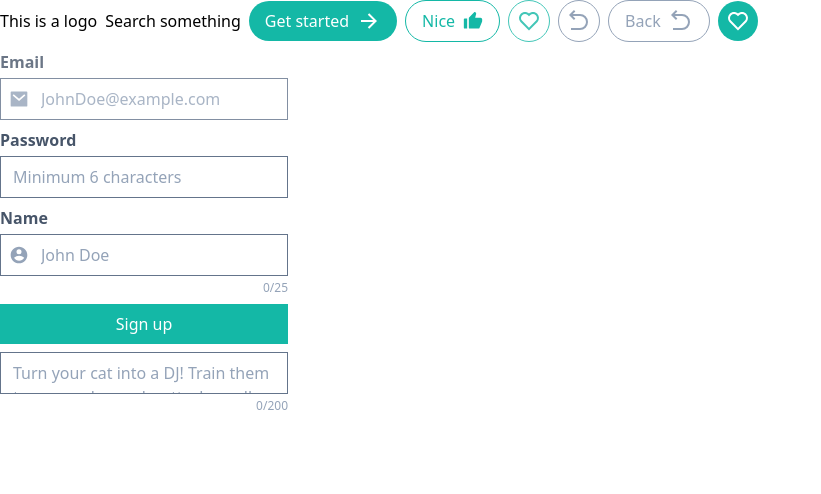
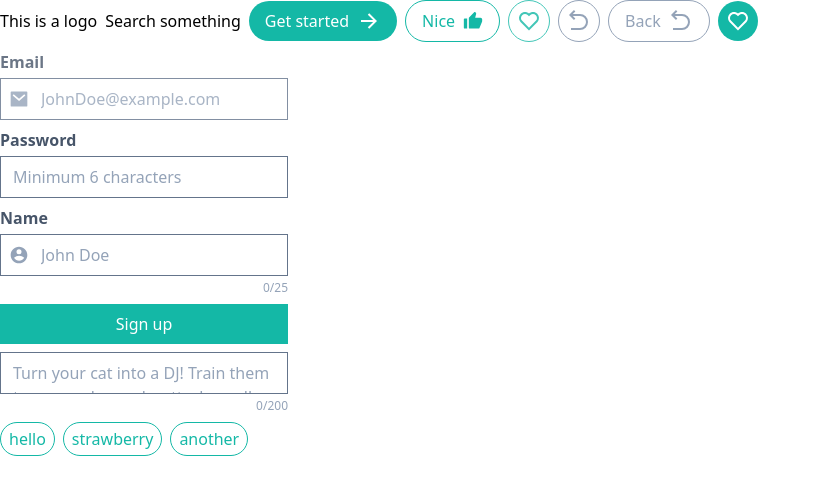
Before and after one commit to KellyCHI22/HowTo, a React (Vite) app: page / in a window 1280 px wide. Shown: the top 494 px of the page, without its empty margins (0-821 px from the left). Built offline with nearby package versions, Linux system fonts and the light colour scheme.

Commit message:
layout: add Tag component

```diff
--- /dev/null
+++ b/src/components/elements/Tag.tsx
@@ -0,0 +1,25 @@
+import { ComponentPropsWithoutRef, forwardRef } from 'react';
+import clsx from 'clsx';
+
+interface TagProps extends ComponentPropsWithoutRef<'span'> {
+  label: string;
+}
+
+const Tag = forwardRef<HTMLButtonElement, TagProps>(
+  ({ label, ...rest }, ref) => {
+    return (
+      <span
+        {...rest}
+        ref={ref}
+        className={clsx(
+          rest.className,
+          'px-2 py-1 rounded-full bg-white border border-teal-500 text-teal-500'
+        )}
+      >
+        {label}
+      </span>
+    );
+  }
+);
+
+export default Tag;
--- a/src/components/layouts/RootLayout.tsx
+++ b/src/components/layouts/RootLayout.tsx
@@ -15,6 +15,7 @@ import { IconType } from 'react-icons';
 import { useEffect, useRef, useState } from 'react';
 import Textarea from '../elements/Textarea';
 import useAutosizeTextArea from '~/hooks/useAutosizeTextArea';
+import Tag from '../elements/Tag';
 
 export default function RootLayout() {
   const [email, setEmail] = useState('');
@@ -101,8 +102,13 @@ export default function RootLayout() {
           limit={200}
           placeholder="Turn your cat into a DJ! Train them to respond sounds, attach a collar with sensors..."
         />
+        <div className="flex gap-2">
+          <Tag label="hello" />
+          <Tag label="strawberry" />
+          <Tag label="another" />
+        </div>
       </div>
-      <div></div>
+
       {/* <Outlet /> */}
     </>
   );
```
